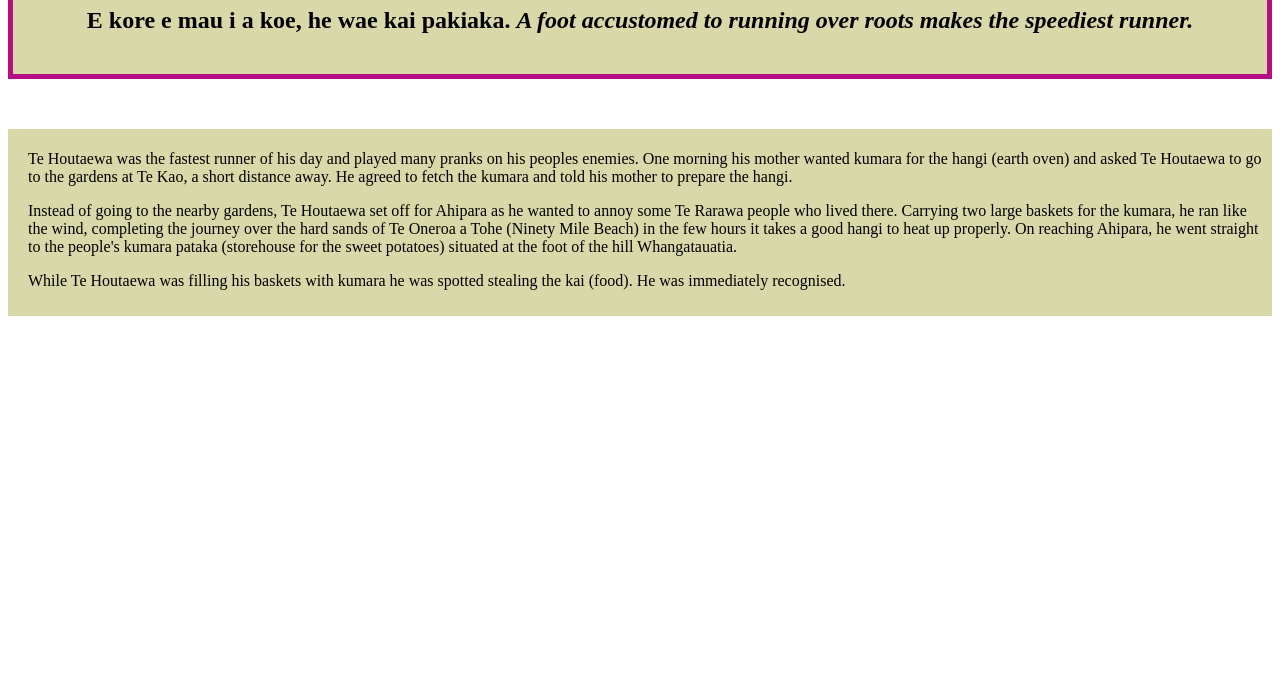
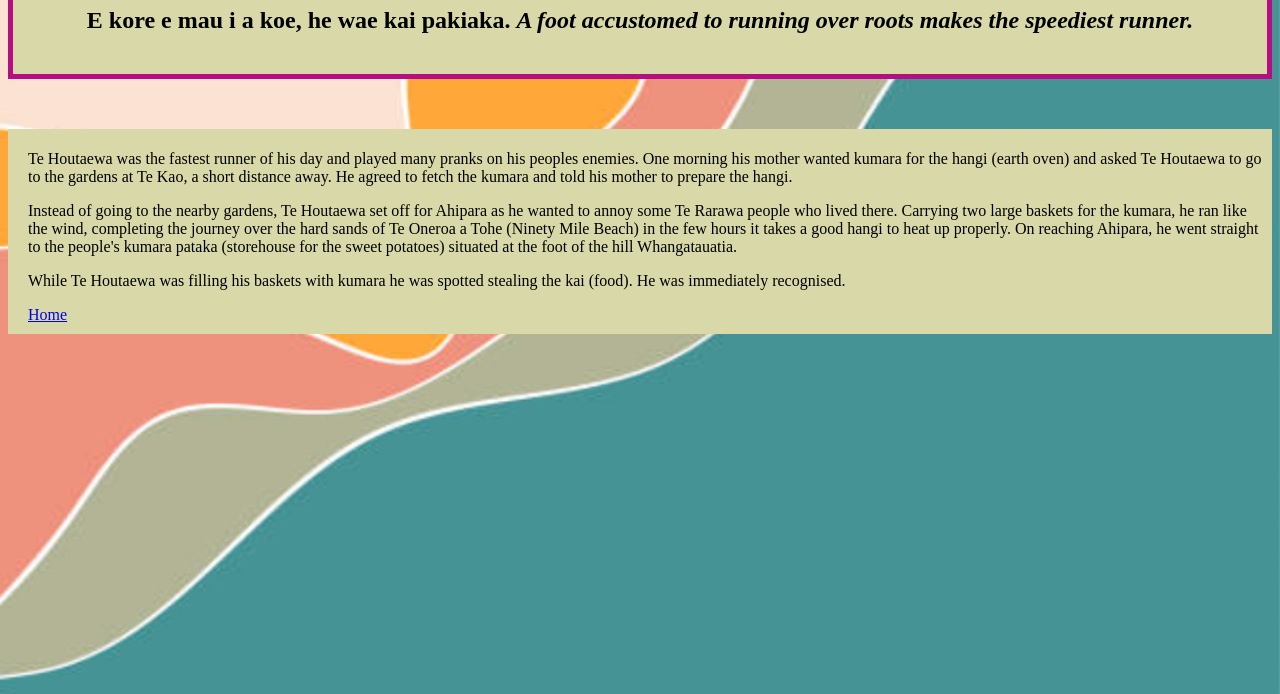
Before and after one commit to brindha-s-james/brindha-s-james.github.io, a plain HTML site: page blog/te-houtaewa-template.html in a window 1280 px wide. Shown: the part 106-800 px from the top of the page. Drawn offline with Linux system fonts and the light colour scheme.

Commit message:
add home link

```diff
--- a/blog/te-houtaewa-template.html
+++ b/blog/te-houtaewa-template.html
@@ -6,7 +6,7 @@
     <link href="../styles/main.css" rel="stylesheet" type="text/css">
   </head>
 
-  <body>
+  <body class="background">
     <div class="div-1">
     <h1>The Story of Te Houtaewa </h1>
     <h2>E kore e mau i a koe, he wae kai pakiaka. <em>A foot accustomed to running over roots makes the speediest runner.</em> </h2>
@@ -22,6 +22,7 @@
     <p>
       While Te Houtaewa was filling his baskets with kumara he was spotted stealing the kai (food). He was immediately recognised.
     </p>
+    <a href="../index.html">Home</a>
     </div>
 
     <!-- this is a comment. -->
```
Also changed, not shown: blog/about-me.html (+3 -0 lines), blog/emotional-intelligence.html (+1 -0 lines), blog/html-css.html (+1 -0 lines), blog/identity-values.html (+1 -0 lines), blog/javascript-dom.html (+1 -0 lines), blog/learning-plan.html (+1 -1 lines), blog/problem-solving.html (+1 -1 lines), blog/sprint4-te-whare-tapa-wha.html (+1 -1 lines), index.html (+1 -1 lines), Images/Te Whare Tapa Wha.png, Images/calmness.png (added), Images/green-background.png (deleted), 2 other files.
